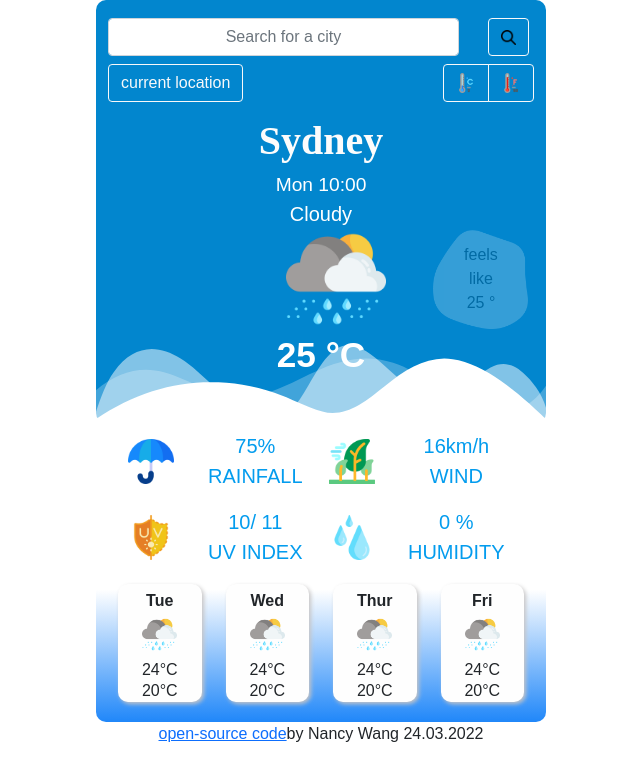
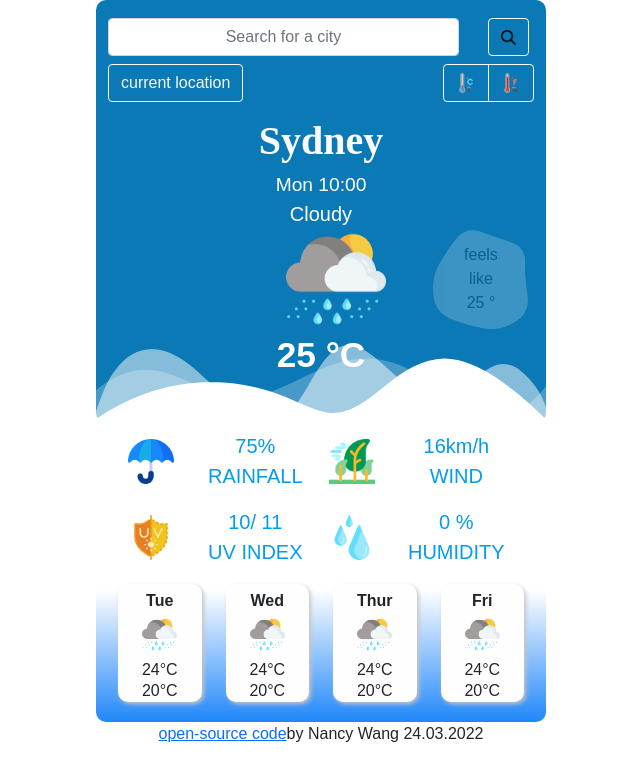
Before and after one commit to Zhizhen-Nancy-Wang/react-weather-app, a React (Create React App) app: page / in a window 1280 px wide. Shown: the top 780 px of the page, without its empty margins (319-959 px from the left). Built offline with nearby package versions, Linux system fonts and the light colour scheme; a web font is replaced by a local one.

Commit message:
bg color changed

```diff
--- a/src/App.css
+++ b/src/App.css
@@ -49,7 +49,7 @@
 
 .top-sec {
   border-radius: 10px;
-  background: #0286ce;
+  background: #0a79b5;
   padding-top: 3%;
   padding-bottom: 9%;
   position: relative;
```
